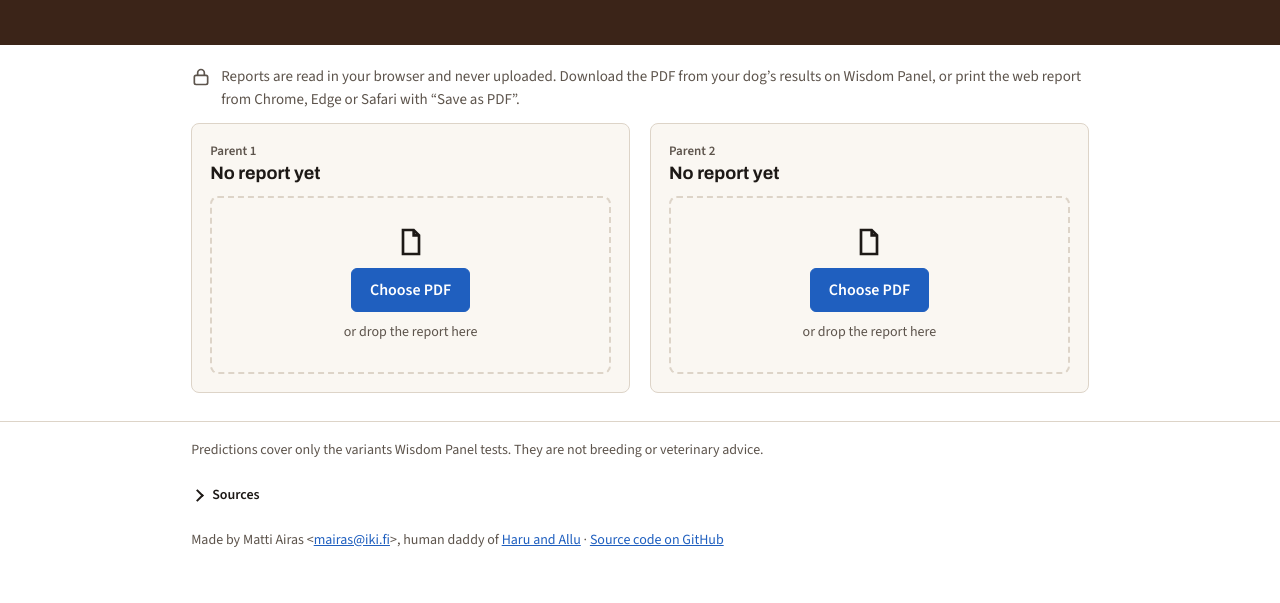
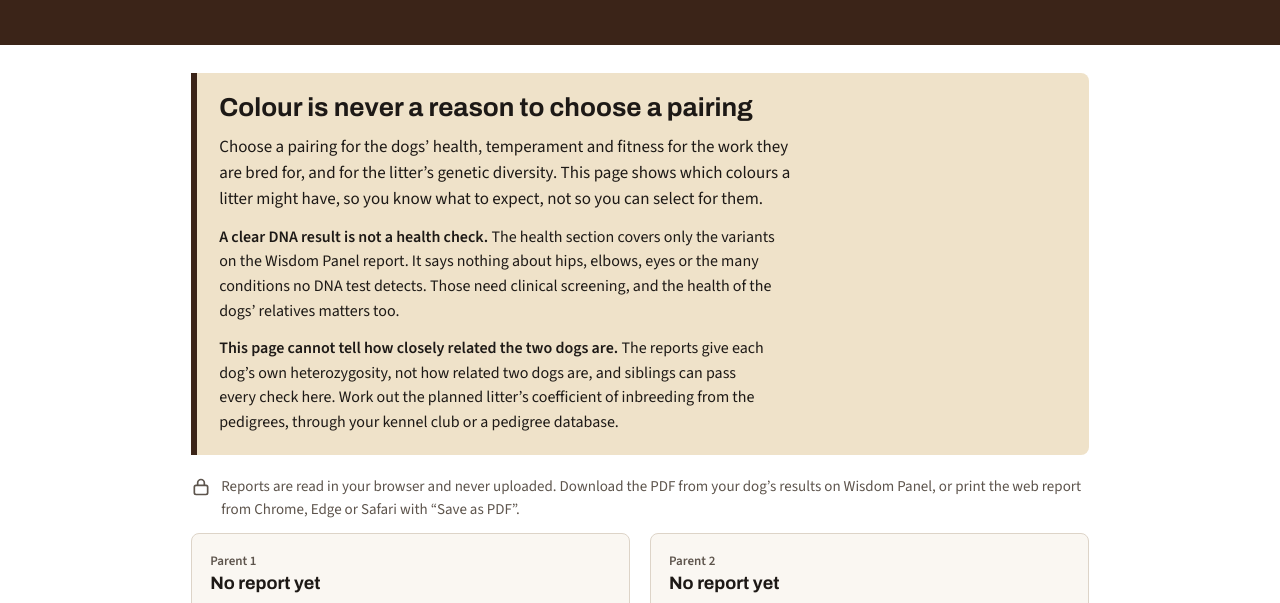
Before and after one commit to mairas/dog-colors, a website built with Vite: page index.html in a window 1280 px wide. Shown: the part 159-762 px from the top of the page. Built offline with nearby package versions, Linux system fonts and the light colour scheme.

Commit message:
feat(ui): add breeding note above the slots
Colour should never decide a pairing. The note says so first on every
visit, and names what the page cannot check: health beyond the tested
variants, and how closely related the two dogs are.

Refs https://github.com/mairas/dog-colors/issues/14

Co-Authored-By: Claude Opus 5.5 <noreply@anthropic.com>

```diff
--- a/src/styles.css
+++ b/src/styles.css
@@ -81,6 +81,8 @@
   --warn: light-dark(#8a3b00, #ffb37a);
   --warn-bg: light-dark(#fff3e6, #33220f);
   --panel: light-dark(#faf7f2, #1e1915);
+  /* The band colour has no contrast on the dark page, so the rule turns tan there. */
+  --rule: light-dark(#3b2418, #d2ad84);
   --target: 44px;
   --radius: 6px;
   --gap: 20px;
@@ -150,6 +152,24 @@ a {
   max-width: 62ch;
   margin: 10px 0 0;
   color: var(--band-mute);
+}
+
+.ethics {
+  margin: 28px 0 8px;
+  padding: 20px 22px;
+  border-left: 6px solid var(--rule);
+  border-radius: 0 8px 8px 0;
+  background: var(--beige);
+}
+.ethics h2 {
+  font-size: clamp(20px, 2.6vw, 26px);
+}
+.ethics p {
+  margin: 12px 0 0;
+  max-width: 70ch;
+}
+.ethics .lead {
+  font-size: 17px;
 }
 
 .privacy {
--- a/src/ui/app.ts
+++ b/src/ui/app.ts
@@ -96,6 +96,31 @@ function privacyNote(): HTMLElement {
   );
 }
 
+function breedingNote(): HTMLElement {
+  return h(
+    'section',
+    { class: 'ethics', id: 'ethics', 'aria-labelledby': 'ethics-h' },
+    h('h2', { id: 'ethics-h' }, 'Colour is never a reason to choose a pairing'),
+    h(
+      'p',
+      { class: 'lead' },
+      'Choose a pairing for the dogs’ health, temperament and fitness for the work they are bred for, and for the litter’s genetic diversity. This page shows which colours a litter might have, so you know what to expect, not so you can select for them.',
+    ),
+    h(
+      'p',
+      {},
+      h('b', {}, 'A clear DNA result is not a health check.'),
+      ' The health section covers only the variants on the Wisdom Panel report. It says nothing about hips, elbows, eyes or the many conditions no DNA test detects. Those need clinical screening, and the health of the dogs’ relatives matters too.',
+    ),
+    h(
+      'p',
+      {},
+      h('b', {}, 'This page cannot tell how closely related the two dogs are.'),
+      ' The reports give each dog’s own heterozygosity, not how related two dogs are, and siblings can pass every check here. Work out the planned litter’s coefficient of inbreeding from the pedigrees, through your kennel club or a pedigree database.',
+    ),
+  );
+}
+
 export function startApp(root: HTMLElement, options: AppOptions): App {
   const narrow = options.narrow ?? (() => window.matchMedia(NARROW_QUERY).matches);
   let state: AppState = options.initial ?? { slots: [EMPTY, EMPTY], pageAlert: null };
@@ -129,6 +154,7 @@ export function startApp(root: HTMLElement, options: AppOptions): App {
   };
   const inputs = [fileInput(0), fileInput(1)] as const;
   root.replaceChildren(
+    breedingNote(),
     privacyNote(),
     h('a', { class: 'ready btn', href: '#results' }, 'Results ready', h('span', { 'aria-hidden': 'true' }, '↓')),
     dropAlert,
```
Also changed, not shown: tests/ui/ethics.test.ts (added, +32 -0 lines).
